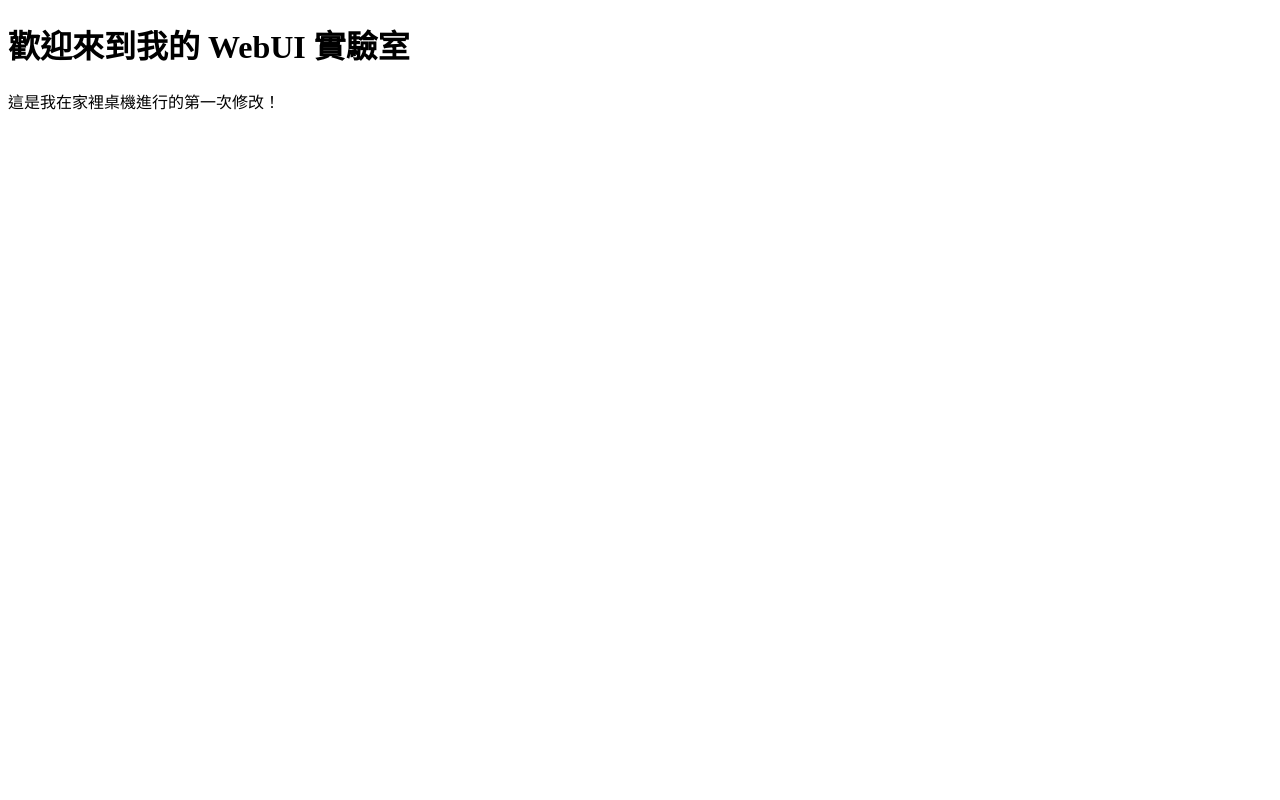
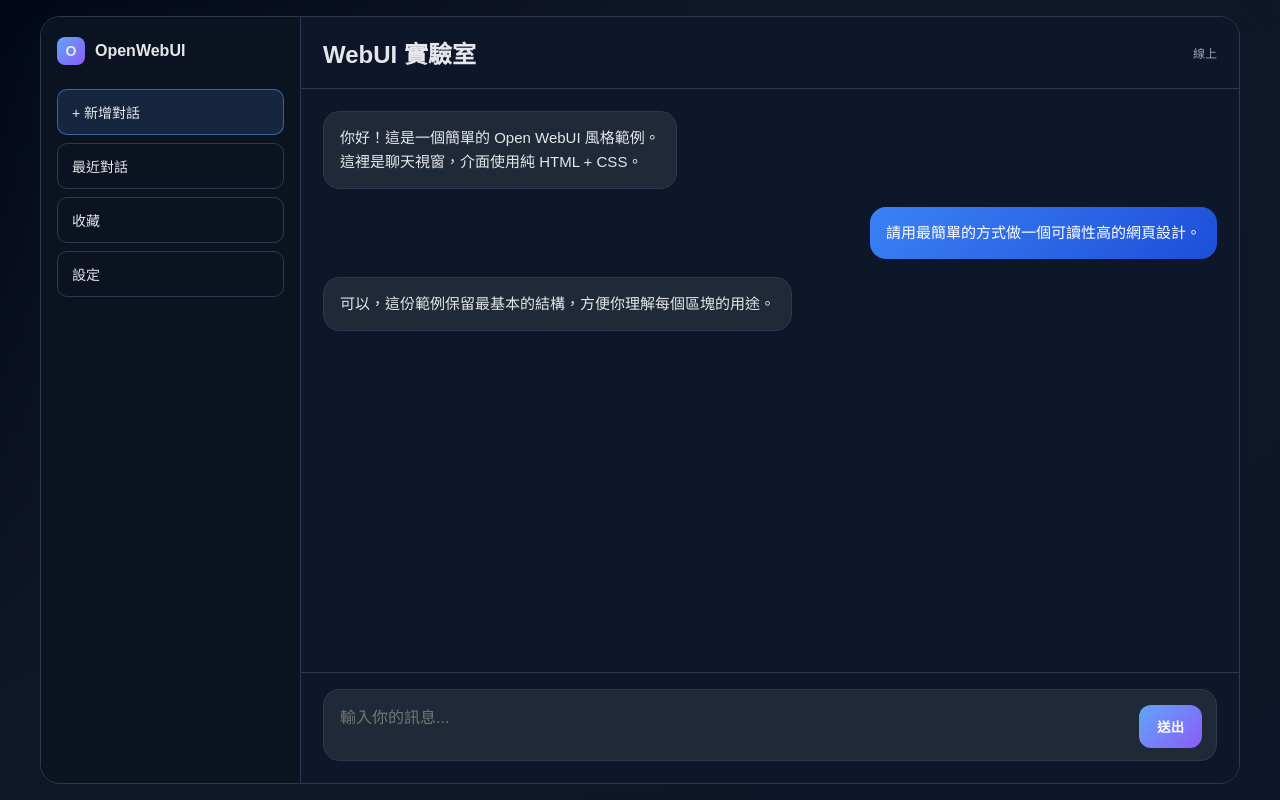
Before and after one commit to KUNCHIH0627/webui-lab, a plain HTML site: page index.html in a window 1280 px wide. Drawn offline with Linux system fonts and the light colour scheme.

Commit message:
W02: Basic Web UI

```diff
--- /dev/null
+++ b/css/styles.css
@@ -0,0 +1,200 @@
+:root {
+  --bg: #0f172a;
+  --panel: #111827;
+  --panel-soft: #1f2937;
+  --panel-strong: #0b1220;
+  --border: #2b3a4f;
+  --text: #e5e7eb;
+  --muted: #94a3b8;
+  --accent: #60a5fa;
+  --accent-strong: #3b82f6;
+  --user: #1d4ed8;
+  --assistant: #1f2937;
+  --shadow: rgba(15, 23, 42, 0.35);
+}
+
+* {
+  box-sizing: border-box;
+}
+
+body {
+  margin: 0;
+  font-family: Arial, Helvetica, sans-serif;
+  background: linear-gradient(135deg, #020817, #111827 35%, #0f172a);
+  color: var(--text);
+}
+
+.app {
+  width: min(1200px, calc(100% - 32px));
+  height: calc(100vh - 32px);
+  margin: 16px auto;
+  display: flex;
+  background: rgba(15, 23, 42, 0.8);
+  border: 1px solid var(--border);
+  border-radius: 20px;
+  overflow: hidden;
+  box-shadow: 0 18px 50px var(--shadow);
+}
+
+.sidebar {
+  width: 260px;
+  background: var(--panel-strong);
+  border-right: 1px solid var(--border);
+  padding: 20px 16px;
+}
+
+.brand {
+  display: flex;
+  align-items: center;
+  gap: 10px;
+  font-weight: 700;
+  margin-bottom: 24px;
+}
+
+.logo {
+  width: 28px;
+  height: 28px;
+  border-radius: 8px;
+  background: linear-gradient(135deg, var(--accent), #8b5cf6);
+  display: flex;
+  align-items: center;
+  justify-content: center;
+  font-size: 14px;
+  font-weight: 700;
+}
+
+.nav {
+  display: flex;
+  flex-direction: column;
+  gap: 8px;
+}
+
+.nav button {
+  border: 1px solid var(--border);
+  background: transparent;
+  color: var(--text);
+  padding: 12px 14px;
+  text-align: left;
+  border-radius: 10px;
+  cursor: pointer;
+  font-size: 14px;
+}
+
+.nav button.primary {
+  background: rgba(96, 165, 250, 0.14);
+  border-color: rgba(96, 165, 250, 0.5);
+}
+
+.chat-panel {
+  flex: 1;
+  display: flex;
+  flex-direction: column;
+  background: rgba(15, 23, 42, 0.9);
+}
+
+.topbar {
+  display: flex;
+  justify-content: space-between;
+  align-items: center;
+  padding: 18px 22px;
+  border-bottom: 1px solid var(--border);
+}
+
+.topbar h1 {
+  margin: 0;
+  font-size: 24px;
+}
+
+.status {
+  font-size: 12px;
+  color: var(--muted);
+}
+
+.messages {
+  flex: 1;
+  padding: 22px;
+  overflow-y: auto;
+}
+
+.message-row {
+  display: flex;
+  margin-bottom: 18px;
+}
+
+.message-row.user {
+  justify-content: flex-end;
+}
+
+.message {
+  max-width: 72%;
+  border-radius: 16px;
+  padding: 14px 16px;
+  line-height: 1.6;
+  font-size: 15px;
+}
+
+.message.bot {
+  background: var(--assistant);
+  border: 1px solid var(--border);
+}
+
+.message.user {
+  background: linear-gradient(135deg, var(--accent-strong), var(--user));
+  color: white;
+}
+
+.composer {
+  border-top: 1px solid var(--border);
+  padding: 16px 22px 22px;
+}
+
+.composer form {
+  display: flex;
+  align-items: end;
+  gap: 12px;
+  background: var(--panel-soft);
+  border: 1px solid var(--border);
+  border-radius: 16px;
+  padding: 12px 14px;
+}
+
+.composer textarea {
+  flex: 1;
+  background: transparent;
+  border: none;
+  resize: none;
+  outline: none;
+  color: var(--text);
+  font: inherit;
+  min-height: 46px;
+  max-height: 160px;
+}
+
+.send-button {
+  border: none;
+  background: linear-gradient(135deg, var(--accent), #8b5cf6);
+  color: white;
+  border-radius: 12px;
+  padding: 12px 18px;
+  font-weight: 700;
+  cursor: pointer;
+}
+
+@media (max-width: 820px) {
+  .app {
+    width: calc(100% - 20px);
+    height: calc(100vh - 20px);
+    margin: 10px auto;
+    flex-direction: column;
+  }
+
+  .sidebar {
+    width: 100%;
+    border-right: none;
+    border-bottom: 1px solid var(--border);
+  }
+
+  .message {
+    max-width: 90%;
+  }
+}
--- a/index.html
+++ b/index.html
@@ -1,12 +1,61 @@
-<!DOCTYPE html>
+        <!DOCTYPE html>
 <html lang="zh-TW">
-<head>
-    <meta charset="UTF-8">
-    <meta name="viewport" content="width=device-width, initial-scale=1.0">
-    <title>WebUI 實驗室</title>
-</head>
-<body>
-    <h1>歡迎來到我的 WebUI 實驗室</h1>
-    <p>這是我在家裡桌機進行的第一次修改！</p>
-</body>
+  <head>
+    <meta charset="UTF-8" />
+    <meta name="viewport" content="width=device-width, initial-scale=1.0" />
+    <title>Open WebUI Style</title>
+    <link rel="stylesheet" href="./css/styles.css" />
+  </head>
+  <body>
+    <div class="app">
+      <aside class="sidebar">
+        <div class="brand">
+          <div class="logo">O</div>
+          <span>OpenWebUI</span>
+        </div>
+
+        <nav class="nav" aria-label="Sidebar navigation">
+          <button class="primary">+ 新增對話</button>
+          <button>最近對話</button>
+          <button>收藏</button>
+          <button>設定</button>
+        </nav>
+      </aside>
+
+      <main class="chat-panel">
+        <header class="topbar">
+          <h1>WebUI 實驗室</h1>
+          <div class="status">線上</div>
+        </header>
+
+        <section class="messages" aria-label="聊天內容">
+          <div class="message-row bot">
+            <div class="message bot">
+              你好！這是一個簡單的 Open WebUI 風格範例。<br />
+              這裡是聊天視窗，介面使用純 HTML + CSS。
+            </div>
+          </div>
+
+          <div class="message-row user">
+            <div class="message user">
+              請用最簡單的方式做一個可讀性高的網頁設計。
+            </div>
+          </div>
+
+          <div class="message-row bot">
+            <div class="message bot">
+              可以，這份範例保留最基本的結構，方便你理解每個區塊的用途。
+            </div>
+          </div>
+        </section>
+
+        <div class="composer">
+          <form>
+            <textarea placeholder="輸入你的訊息..."></textarea>
+            <button class="send-button" type="submit">送出</button>
+          </form>
+        </div>
+      </main>
+    </div>
+  </body>
 </html>
```
Also changed, not shown: image.png (added), 2 other files.
